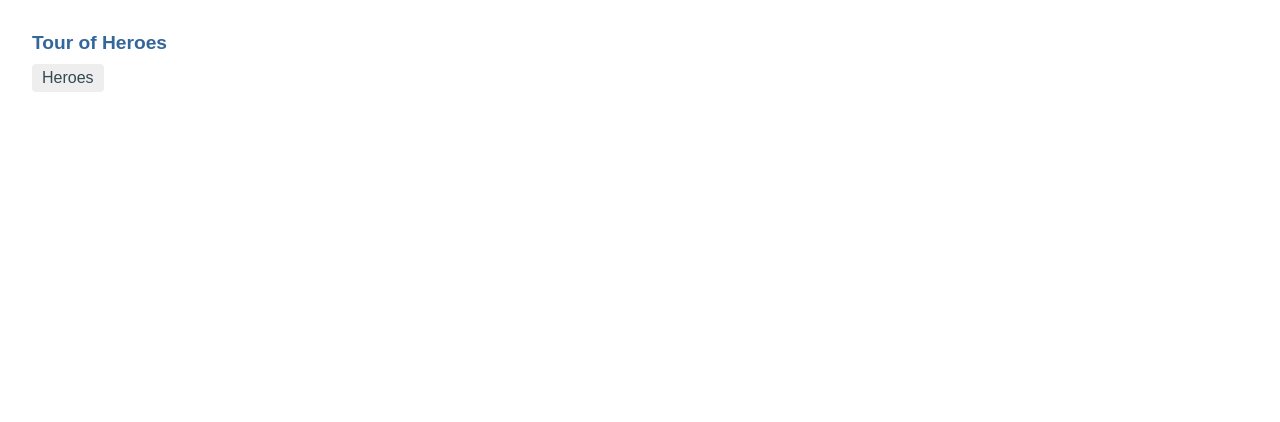
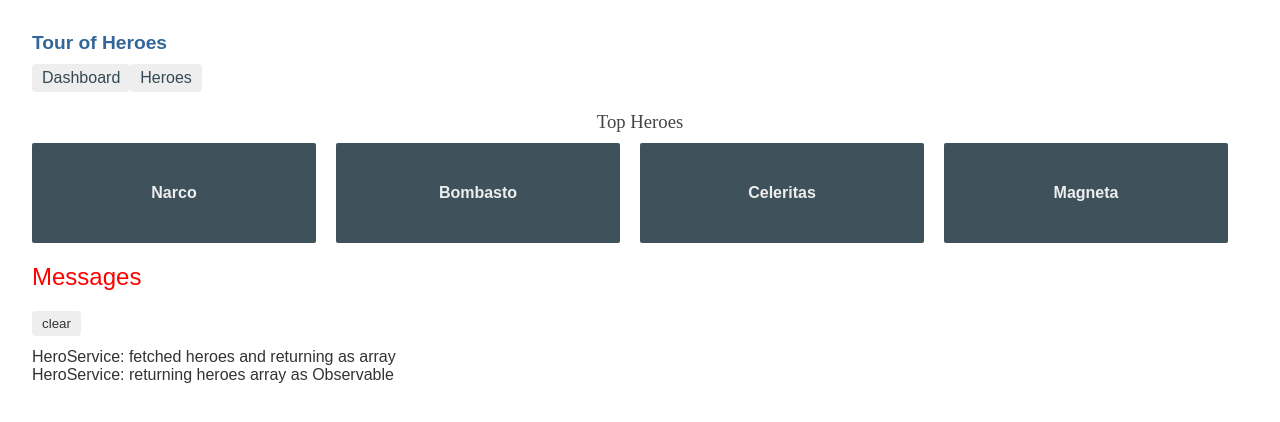
Before and after one commit to DidrikFinne/angular-less-tour-of-heroes, an Angular app: page /dashboard in a window 1280 px wide. Before the commit this address led to /. Shown: the top 422 px of the page. Built offline with nearby package versions, Linux system fonts and the light colour scheme.

Commit message:
Add a sketchy Dashboard component as default route

```diff
--- a/src/app/app-routing.module.ts
+++ b/src/app/app-routing.module.ts
@@ -2,9 +2,12 @@
 import { RouterModule, Routes } from '@angular/router';
 
 import { HeroesComponent } from './heroes/heroes.component';
+import { DashboardComponent } from './dashboard/dashboard.component';
 
 const routes: Routes = [
-  { path: 'heroes', component: HeroesComponent }
+  { path: 'heroes', component: HeroesComponent },
+  { path: 'dashboard', component: DashboardComponent },
+  { path: '', redirectTo: '/dashboard', pathMatch: 'full' },
 ];
 
 @NgModule({
--- a/src/app/app.component.html
+++ b/src/app/app.component.html
@@ -1,6 +1,7 @@
 <h1>{{title}}</h1>
 
 <nav>
+  <a routerLink="/dashboard">Dashboard</a>
   <a routerLink="/heroes">Heroes</a>
 </nav>
 
--- a/src/app/app.module.ts
+++ b/src/app/app.module.ts
@@ -2,6 +2,7 @@
 import { NgModule } from '@angular/core';
 import { FormsModule } from '@angular/forms';
 import { AppComponent } from './app.component';
+import { DashboardComponent } from './dashboard/dashboard.component';
 import { HeroesComponent } from './heroes/heroes.component';
 import { HeroDetailComponent } from './hero-detail/hero-detail.component';
 import { MessagesComponent } from './messages/messages.component';
@@ -10,6 +11,7 @@
 @NgModule({
   declarations: [
     AppComponent,
+    DashboardComponent,
     HeroesComponent,
     HeroDetailComponent,
     MessagesComponent,
--- /dev/null
+++ b/src/app/dashboard/dashboard.component.html
@@ -0,0 +1,8 @@
+<h3>Top Heroes</h3>
+<div class="grid grid-pad">
+  <a *ngFor="let hero of heroes" class="col-1-4">
+    <div class="module hero">
+      <h4>{{hero.name}}</h4>
+    </div>
+  </a>
+</div>
--- /dev/null
+++ b/src/app/dashboard/dashboard.component.less
@@ -0,0 +1,63 @@
+/* DashboardComponent's private CSS styles */
+[class*='col-'] {
+  float: left;
+  padding-right: 20px;
+  padding-bottom: 20px;
+  &:last-of-type {
+    padding-right: 0;
+  }
+}
+a {
+  text-decoration: none;
+}
+*, *:after, *:before {
+  -webkit-box-sizing: border-box;
+  -moz-box-sizing: border-box;
+  box-sizing: border-box;
+}
+h3 {
+  text-align: center;
+  margin-bottom: 0;
+}
+h4 {
+  position: relative;
+}
+.grid {
+  margin: 0;
+}
+.col-1-4 {
+  width: 25%;
+}
+.module {
+  padding: 20px;
+  text-align: center;
+  color: #eee;
+  max-height: 120px;
+  min-width: 120px;
+  background-color: #3f525c;
+  border-radius: 2px;
+  &:hover {
+    background-color: #eee;
+    cursor: pointer;
+    color: #607d8b;
+  }
+}
+.grid-pad {
+  padding: 10px 0;
+  & > [class*='col-']:last-of-type {
+    padding-right: 20px;
+  }
+}
+@media (max-width: 600px) {
+  .module {
+    font-size: 10px;
+    max-height: 75px; }
+}
+@media (max-width: 1024px) {
+  .grid {
+    margin: 0;
+  }
+  .module {
+    min-width: 60px;
+  }
+}
--- /dev/null
+++ b/src/app/dashboard/dashboard.component.ts
@@ -0,0 +1,23 @@
+import { Component, OnInit } from '@angular/core';
+import { Hero } from '../hero';
+import { HeroService } from '../hero.service';
+
+@Component({
+  selector: 'app-dashboard',
+  templateUrl: './dashboard.component.html',
+  styleUrls: [ './dashboard.component.less' ]
+})
+export class DashboardComponent implements OnInit {
+  heroes: Hero[] = [];
+
+  constructor(private heroService: HeroService) { }
+
+  ngOnInit() {
+    this.getHeroes();
+  }
+
+  getHeroes(): void {
+    this.heroService.getHeroesAsync()
+      .subscribe(heroes => this.heroes = heroes.slice(1, 5));
+  }
+}
--- a/src/app/hero.service.ts
+++ b/src/app/hero.service.ts
@@ -19,8 +19,9 @@
   }
 
   getHeroesAsync(): Observable<Hero[]> {
-    this.messageService.add('HeroService: fetched heroes and returning as Observable');
-    return of(HEROES);
+    const heroes = this.getHeroes();
+    this.messageService.add('HeroService: returning heroes array as Observable');
+    return of(heroes);
   }
 
 }
```
Also changed, not shown: 1 other file (tests, documents, lock files or other folders).
